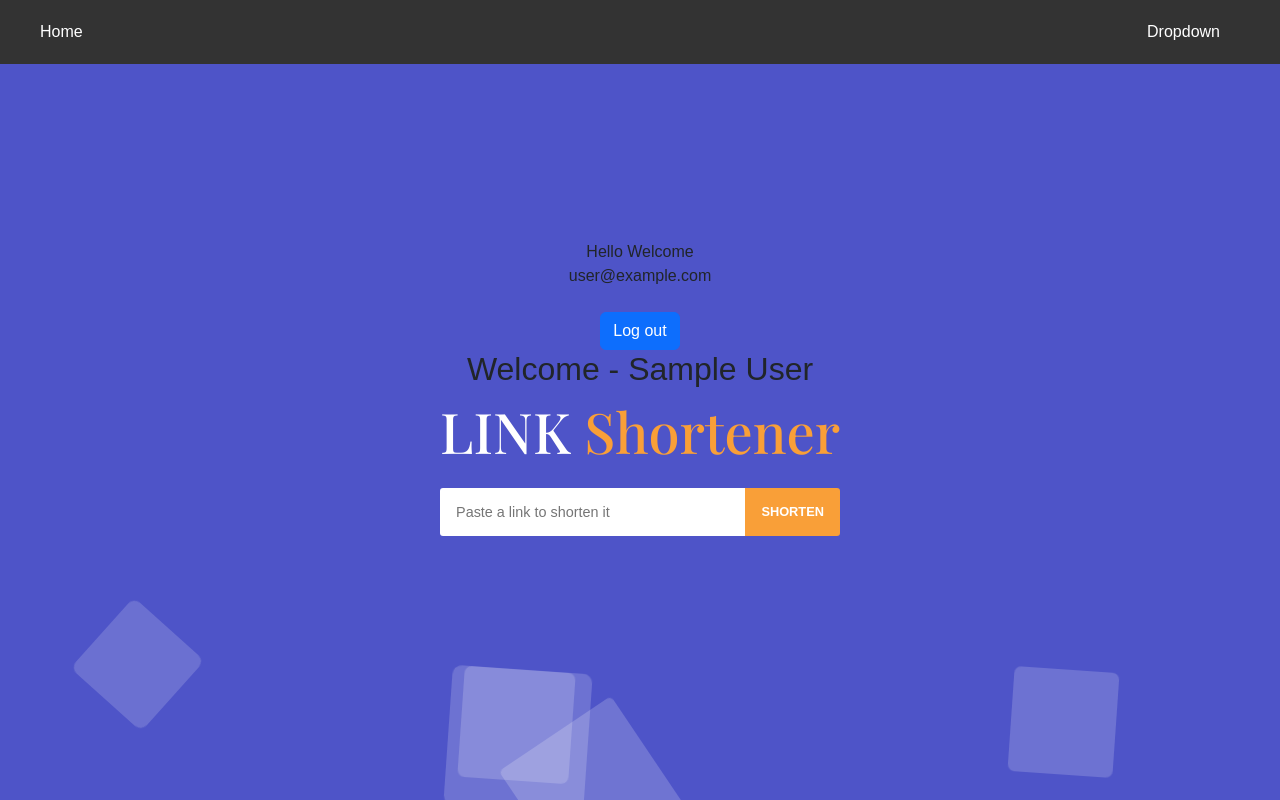
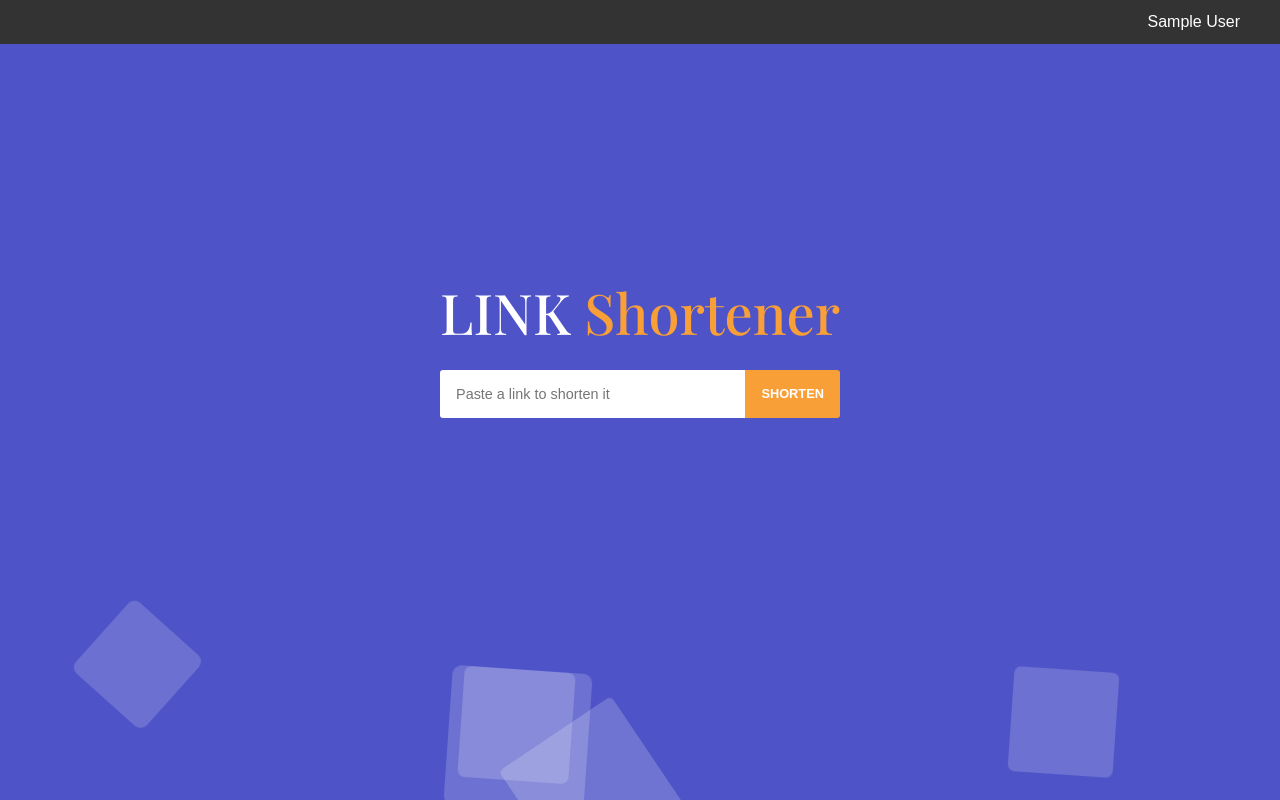
Before and after one commit to priyanshuuranjan/Link-Shortner, a React (Create React App) app: page /home in a window 1280 px wide. Built offline with nearby package versions, Linux system fonts and the light colour scheme; no server answers; sample sign-in values are in the browser's storage.

Commit message:
updating codes

```diff
--- a/src/Components/Home/Home.js
+++ b/src/Components/Home/Home.js
@@ -12,37 +12,37 @@ function Home(props) {
   const [userName, setUserName] = useState("");
   const [inputValue, setInputValue] = useState("");
 
-  const { logOut, user } = useUserAuth();
-  const navigate = useNavigate();
-  const handleLogout = async () => {
-    try {
-      await logOut();
-      navigate("/");
-    } catch (error) {
-      console.log(error.message);
-    }
-  };
-  useEffect(() => {
-    auth.onAuthStateChanged((user) => {
-      if (user) {
-        setUserName(user.displayName);
-      } else setUserName("");
-    });
-  }, []);
+  // const { logOut, user } = useUserAuth();
+  // const navigate = useNavigate();
+  // const handleLogout = async () => {
+  //   try {
+  //     await logOut();
+  //     navigate("/");
+  //   } catch (error) {
+  //     console.log(error.message);
+  //   }
+  // };
+  //    useEffect(() => {
+  //   auth.onAuthStateChanged((user) => {
+  //     if (user) {
+  //       setUserName(user.displayName);
+  //     } else setUserName("");
+  //   });
+  // }, []);
   return (
     <>
     <div className="container">
-      <div className="p-4 box mt-3 text-center">
+      {/* <div className="p-4 box mt-3 text-center">
         Hello Welcome <br />
         {user && user.email}
-      </div>
-      <div className="d-grid gap-2">
+      </div> */}
+      {/* <div className="d-grid gap-2">
         <Button variant="primary" onClick={handleLogout}>
           Log out
         </Button>
-      </div>
+      </div> */}
 
-      <h2>{userName ? `Welcome - ${userName}` : "Login please"}</h2>
+
 
       <InputShortener setInputValue={setInputValue} />
       <LinkResult inputValue={inputValue} />
--- a/src/Components/Navbar.css
+++ b/src/Components/Navbar.css
@@ -8,7 +8,7 @@ body {
   justify-content: space-between;
   align-items: center;
   background-color:#333333;
-  padding: 20px 40px;
+  padding: 10px 20px;
   color: white;
 }
 .navbar a {
--- a/src/Components/Navbar.js
+++ b/src/Components/Navbar.js
@@ -1,10 +1,13 @@
-import React from "react";
+import React, { useEffect, useState } from "react";
 import { Button } from "react-bootstrap";
 import { useNavigate } from "react-router";
 import { useUserAuth } from "../context/UserAuthContext";
-import './Navbar.css'
+import "./Navbar.css";
+import { auth } from "../firebase.js";
 
 const Navbar = () => {
+  const [userName, setUserName] = useState("");
+  const [inputValue, setInputValue] = useState("");
   const { logOut, user } = useUserAuth();
   const navigate = useNavigate();
   const handleLogout = async () => {
@@ -15,23 +18,27 @@ const Navbar = () => {
       console.log(error.message);
     }
   };
+  useEffect(() => {
+    auth.onAuthStateChanged((user) => {
+      if (user) {
+        setUserName(user.displayName);
+      } else setUserName("");
+    });
+  }, []);
+
   return (
-
-
     <div className="navbar">
       <div>
-      <a href="#">Home</a>
+        <a href="#"></a>
       </div>
-    <div className="dropdown">
-      <a >Dropdown</a>
+      <div class="dropdown">
+        <a>{userName ? ` ${userName}` : ""}</a>
         <div className="dropdown-content">
           <a href="#">Profile</a>
           <a onClick={handleLogout}>Logout</a>
         </div>
       </div>
     </div>
-
-
 
     // <div
     //   classNameNameName="p-4 box mt-3 text-center"
@@ -45,7 +52,6 @@ const Navbar = () => {
     //     Log out
     //   </Button>
     // </div>
-
   );
 };
 
```
Lines whose indentation alone changed are shown as unchanged.
